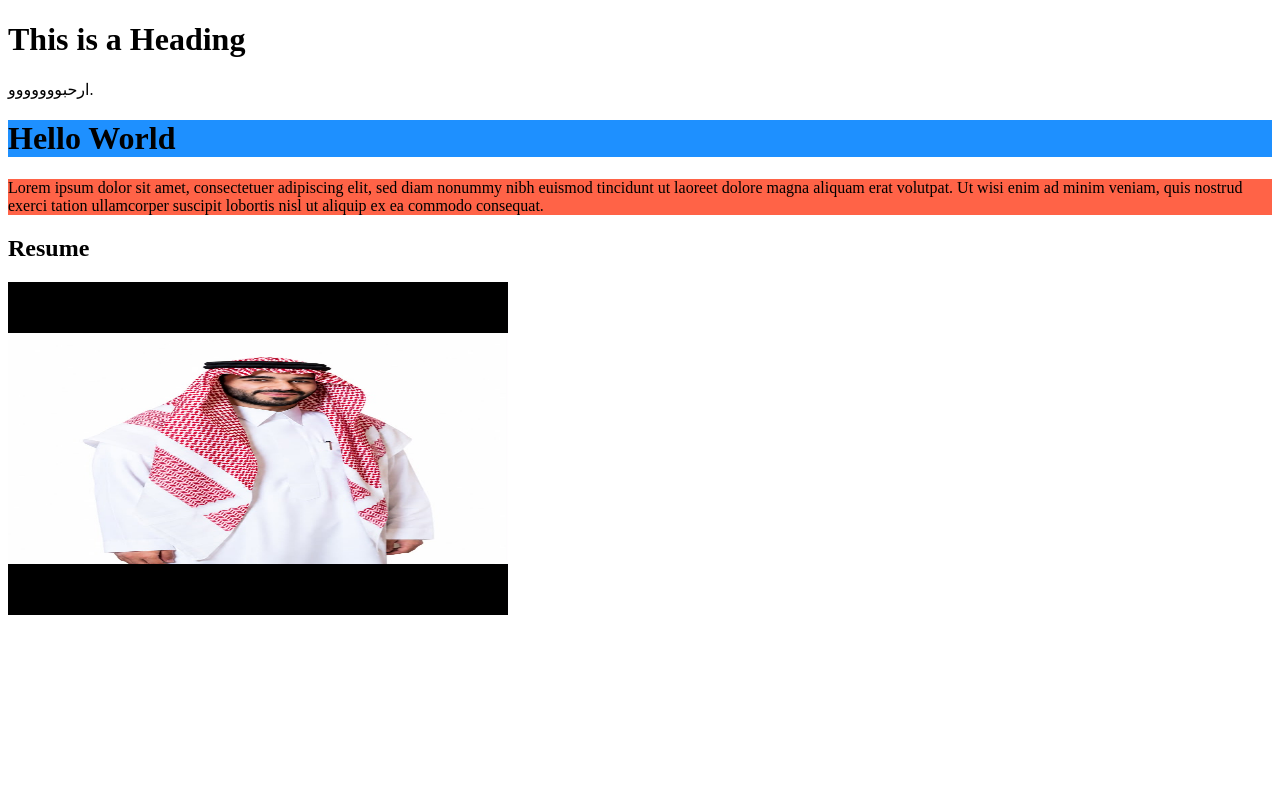
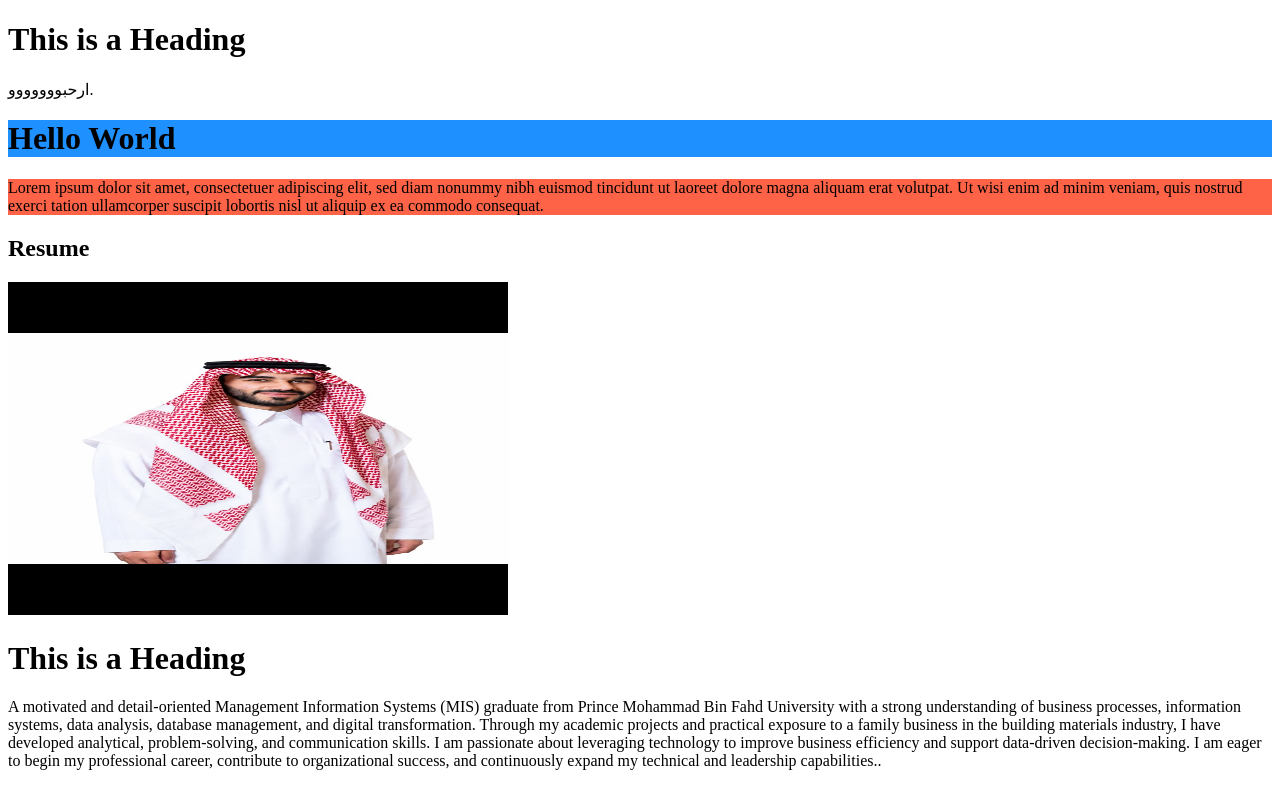
Before and after one commit to ikh12345/Ismail, a plain HTML site: page index.html in a window 1280 px wide. Drawn offline with Linux system fonts and the light colour scheme.

Commit message:
Update index.html

```diff
--- a/index.html
+++ b/index.html
@@ -17,6 +17,8 @@ Ut wisi enim ad minim veniam, quis nostrud exerci tation ullamcorper suscipit lo
 
 <h2>Resume </h2>
 <img src="ismail pic.jpeg" alt="Trulli" width="500" height="333">
+  <h1>This is a Heading</h1>
+<p>A motivated and detail-oriented Management Information Systems (MIS) graduate from Prince Mohammad Bin Fahd University with a strong understanding of business processes, information systems, data analysis, database management, and digital transformation. Through my academic projects and practical exposure to a family business in the building materials industry, I have developed analytical, problem-solving, and communication skills. I am passionate about leveraging technology to improve business efficiency and support data-driven decision-making. I am eager to begin my professional career, contribute to organizational success, and continuously expand my technical and leadership capabilities..</p>
 
 </body>
 </html>
```
